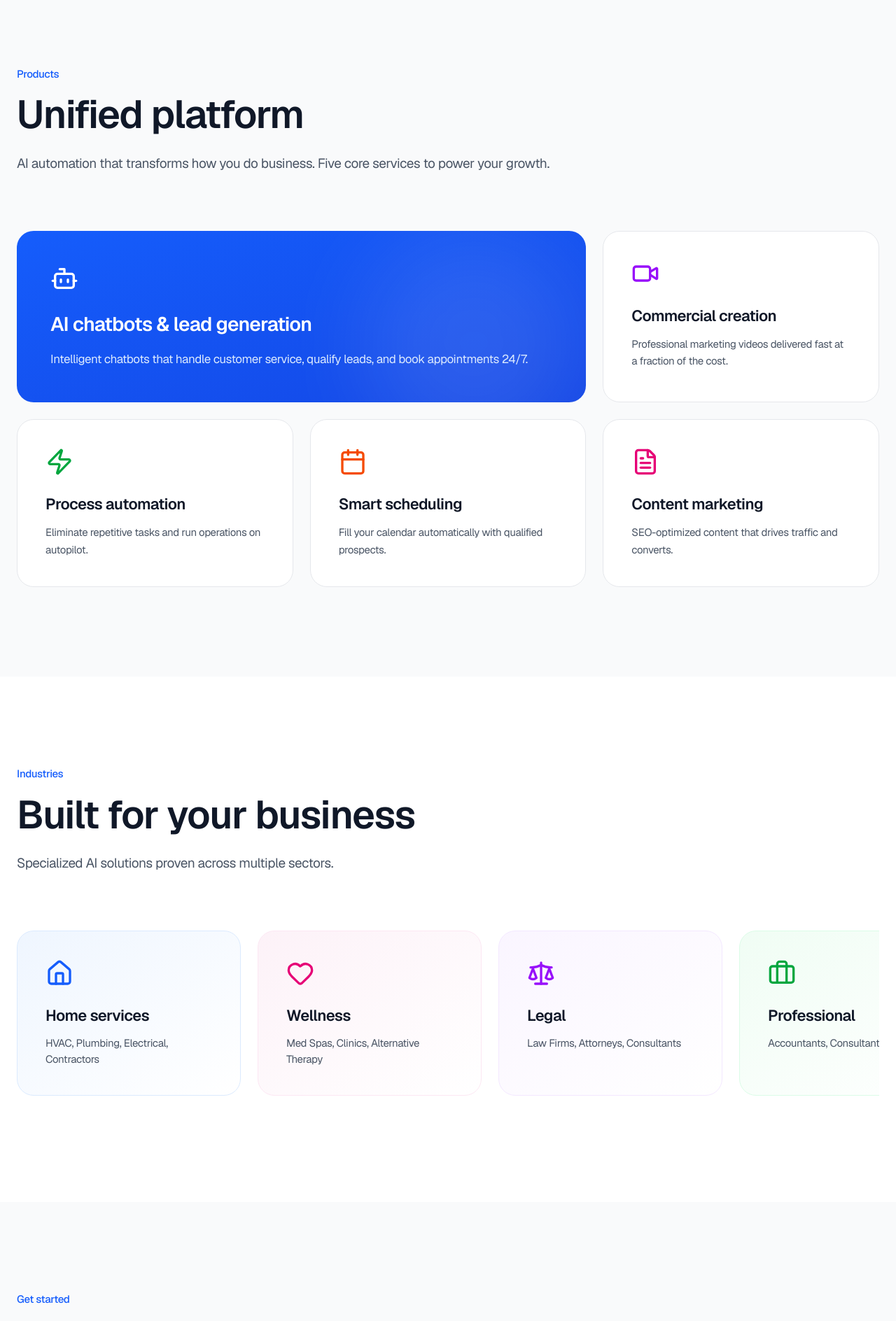
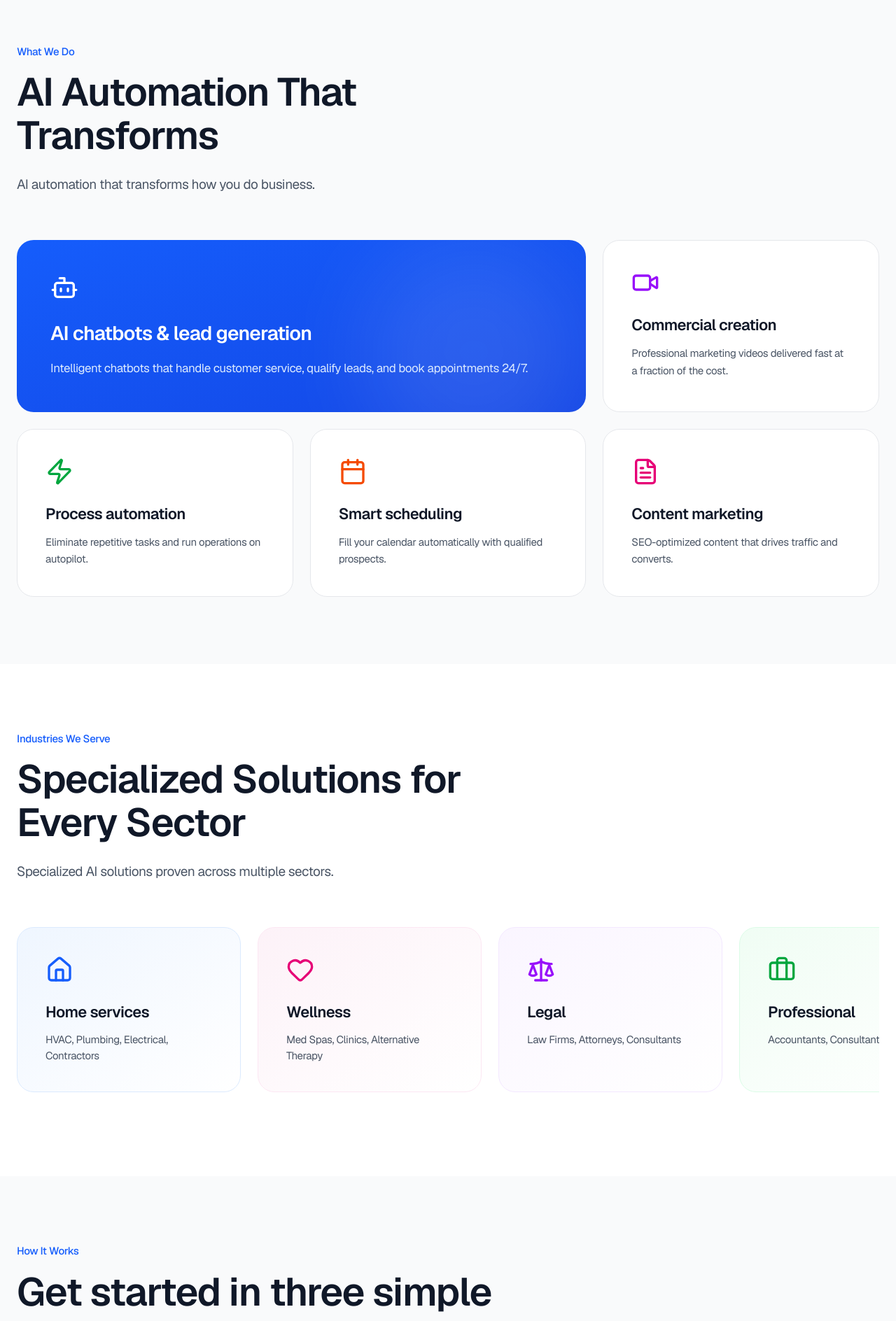
Before and after one commit to bkelly623/automagixx-website, a Next.js app: page / in a window 1280 px wide. Shown: the part 880-2768 px from the top of the page at 70% size. Built offline with nearby package versions, Linux system fonts and the light colour scheme.

Commit message:
COMPLETE FIX: Massive logo, strong CTAs, premium headers

```diff
--- a/src/app/page.tsx
+++ b/src/app/page.tsx
@@ -12,9 +12,9 @@ export default function Home() {
               <Image
                 src="/logo.png"
                 alt="Automagixx"
-                width={280}
-                height={80}
-                className="w-auto h-20"
+                width={320}
+                height={96}
+                className="w-auto h-24"
                 priority
               />
               <div className="hidden lg:flex items-center gap-10">
@@ -112,15 +112,15 @@ export default function Home() {
       </section>
 
       {/* Services - Stripe Style Layout */}
-      <section id="services" className="py-32 px-6 bg-gray-50">
+      <section id="services" className="py-24 px-6 bg-gray-50">
         <div className="max-w-7xl mx-auto">
-          <div className="max-w-3xl mb-20">
-            <p className="text-blue-600 font-medium text-[15px] mb-4 tracking-tight">Products</p>
+          <div className="max-w-3xl mb-16">
+            <p className="text-blue-600 font-medium text-[15px] mb-4 tracking-tight">What We Do</p>
             <h2 className="text-[56px] font-semibold text-gray-900 mb-6 leading-[1.1] tracking-tight">
-              Unified platform
+              AI Automation That Transforms
             </h2>
             <p className="text-[19px] text-gray-600 leading-relaxed tracking-tight">
-              AI automation that transforms how you do business. Five core services to power your growth.
+              AI automation that transforms how you do business.
             </p>
           </div>
 
@@ -177,12 +177,12 @@ export default function Home() {
       </section>
 
       {/* Industries - Stripe Style */}
-      <section id="industries" className="py-32 px-6 bg-white">
+      <section id="industries" className="py-24 px-6 bg-white">
         <div className="max-w-7xl mx-auto">
-          <div className="max-w-3xl mb-20">
-            <p className="text-blue-600 font-medium text-[15px] mb-4 tracking-tight">Industries</p>
+          <div className="max-w-3xl mb-16">
+            <p className="text-blue-600 font-medium text-[15px] mb-4 tracking-tight">Industries We Serve</p>
             <h2 className="text-[56px] font-semibold text-gray-900 mb-6 leading-[1.1] tracking-tight">
-              Built for your business
+              Specialized Solutions for Every Sector
             </h2>
             <p className="text-[19px] text-gray-600 leading-relaxed tracking-tight">
               Specialized AI solutions proven across multiple sectors.
@@ -242,12 +242,12 @@ export default function Home() {
       </section>
 
       {/* How It Works - Stripe Style */}
-      <section id="how-it-works" className="py-32 px-6 bg-gray-50">
+      <section id="how-it-works" className="py-24 px-6 bg-gray-50">
         <div className="max-w-7xl mx-auto">
-          <div className="max-w-3xl mb-20">
-            <p className="text-blue-600 font-medium text-[15px] mb-4 tracking-tight">Get started</p>
+          <div className="max-w-3xl mb-16">
+            <p className="text-blue-600 font-medium text-[15px] mb-4 tracking-tight">How It Works</p>
             <h2 className="text-[56px] font-semibold text-gray-900 mb-6 leading-[1.1] tracking-tight">
-              Three simple steps
+              Get started in three simple steps
             </h2>
             <p className="text-[19px] text-gray-600 leading-relaxed tracking-tight">
               From consultation to implementation in days, not months.
@@ -293,7 +293,7 @@ export default function Home() {
       </section>
 
       {/* CTA */}
-      <section className="py-32 px-6 bg-blue-600">
+      <section className="py-24 px-6 bg-blue-600">
         <div className="max-w-4xl mx-auto text-center text-white">
           <h2 className="text-[48px] font-semibold mb-6 tracking-tight">Ready to get started?</h2>
           <p className="text-[19px] mb-12 opacity-95 tracking-tight">
```
